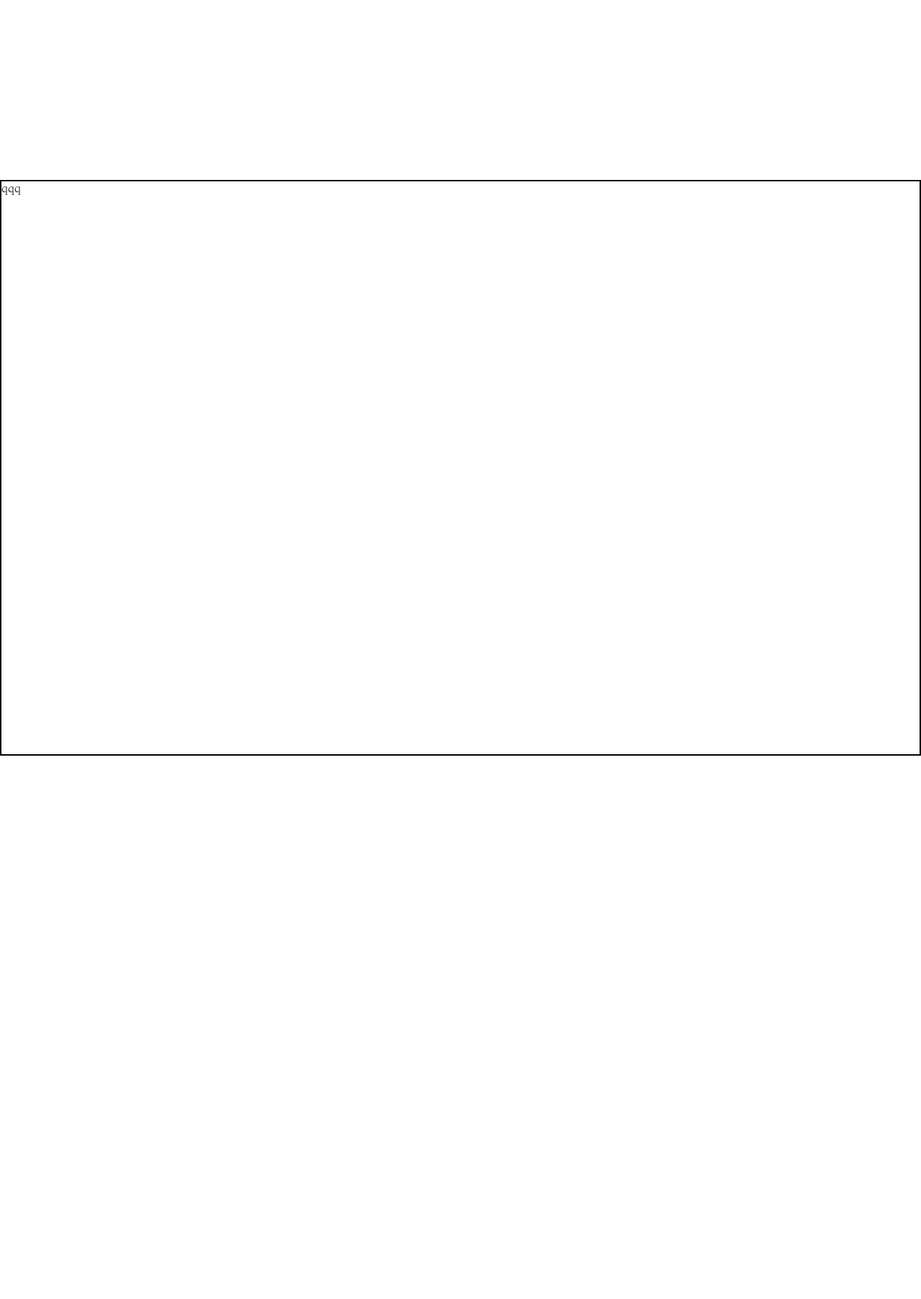
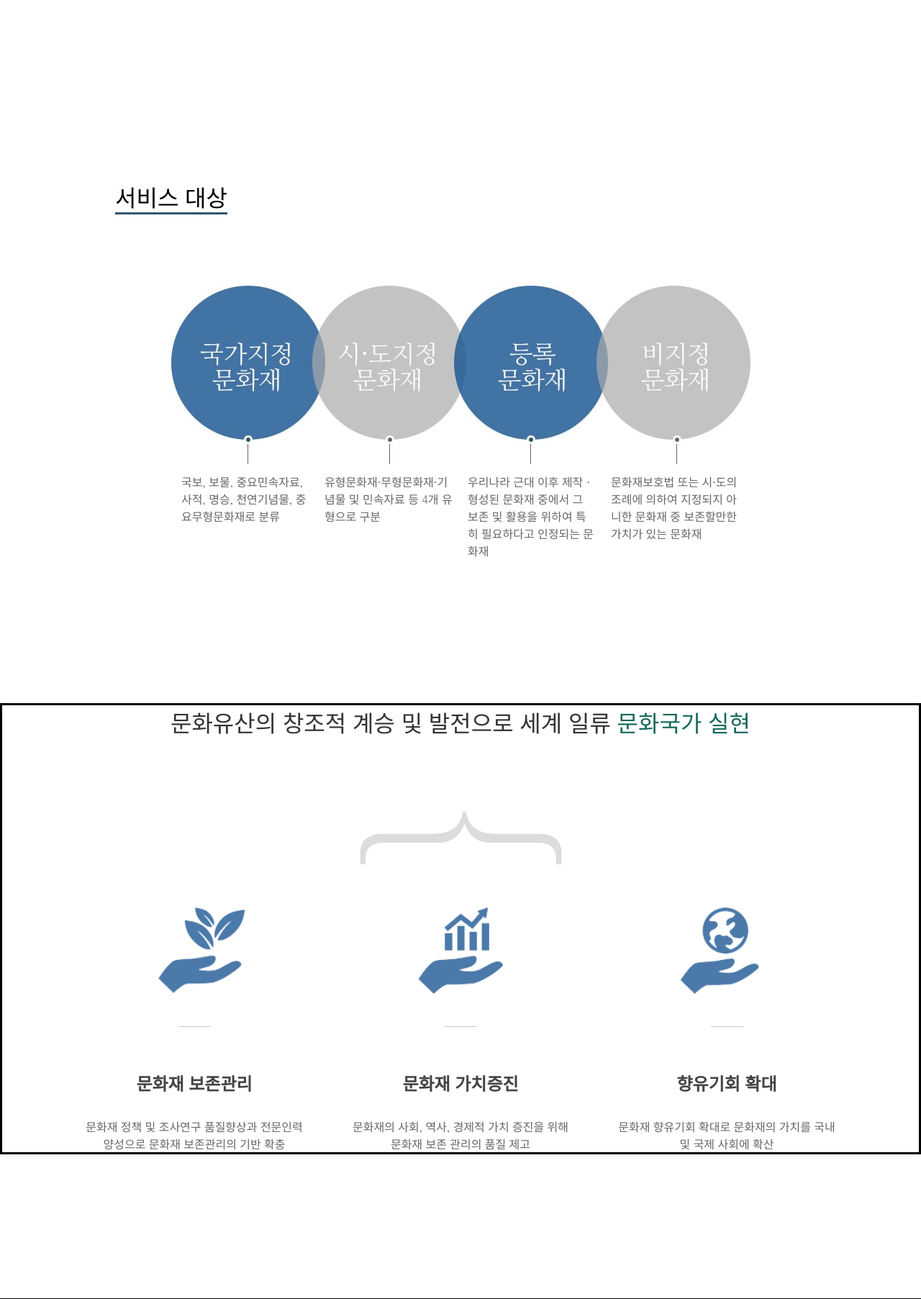
Before and after one commit to wlsn0105/Cultural-Heritage-Image-Classification, a Flask app: page / in a window 1280 px wide. Shown: the part 4188-5993 px from the top of the page at 72% size. Before the commit the page ends 5238 px from the top, so only its background shows below. Run offline with Flask 3, Linux system fonts and the light colour scheme.

Commit message:
Feat: 문화재 가치 설명 추가

```diff
--- a/static/css/main.css
+++ b/static/css/main.css
@@ -11,6 +11,7 @@ html,
 ul,
 li,
 h2,
+h3,
 p {
     margin: 0;
     padding: 0;
@@ -306,10 +307,123 @@ a:hover {
     color: #444;
 }
 
-.header-border {
-    width: 40px;
-    background-color: #2f566e;
-    height: 4px;
-    margin-top: -12px;
-    margin-bottom: 12px;
+/* 서비스 타겟 영역 */
+.service-target {
+    /* border: solid 3px red; */
 }
+
+.service-target-title {
+    /* border: solid 3px black; */
+    width: fit-content;
+    font-size: 2rem;
+    margin-left: 160px;
+    text-decoration: underline 3px #2f566e;
+    text-underline-offset: 8px;
+}
+
+.service-target-culture {
+    /* border: solid 3px brown; */
+    width: 100%;
+    display: flex;
+    justify-content: center;
+    align-items: center;
+    flex-direction: column;
+    margin-top: 100px;
+}
+
+.service-target-content {
+    /* border: solid 3px blue; */
+    display: flex;
+    justify-content: center;
+    margin-top: 12px;
+    margin-bottom: 200px;
+}
+
+.culture-content {
+    width: 179px;
+    /* border: solid 3px purple; */
+    margin-right: 20px;
+    color: #666;
+}
+
+.culture-content:nth-child(4) {
+    margin: 0;
+}
+
+/* 문화재 가치 영역 */
+.value {
+    border: solid 3px black;
+    margin-bottom: 200px;
+}
+
+.value-title {
+    font-size: 2rem;
+    display: flex;
+    justify-content: center;
+}
+
+.value-title-black {
+    color: #333333;
+}
+
+.value-title-green {
+    color: #15685b;
+}
+
+.group-mark {
+    /* border: solid 3px beige; */
+    display: flex;
+    justify-content: center;
+    margin-top: 100px;
+}
+
+.group-culture {
+    /* border: solid 3px red; */
+    display: flex;
+    justify-content: center;
+    margin-top: 60px;
+}
+
+.culture-icon {
+    /* border: solid 3px yellow; */
+    margin: 0 120px;
+}
+
+.culture-icon img {
+    width: 120px;
+    height: 120px;
+}
+
+.value-content {
+    /* border: solid 3px blue; */
+    display: flex;
+    justify-content: center;
+    margin-top: 40px;
+}
+
+.value-content-group {
+    /* border: solid 3px deepskyblue; */
+    text-align: center;
+}
+
+.value-line {
+    width: 45px;
+    height: 1px;
+    background-color: #c6c6c6;
+    margin: 0 auto;
+}
+
+.value-content-title {
+    font-size: 1.5rem;
+    /* border: solid 3px brown; */
+    color: #444;
+    margin-top: 60px;
+}
+
+.value-content-text {
+    /* border: dashed 3px pink; */
+    color: #666;
+    width: 310px;
+    margin: 0 30px;
+    margin-top: 30px;
+}
--- a/templates/main.html
+++ b/templates/main.html
@@ -167,6 +167,73 @@
                 </div>
             </section>
 
+            <!-- 서비스 대상 영역 -->
+            <section class="service-target">
+                <div class="service-target-title">서비스 대상</div>
+                <div class="service-target-culture">
+                    <img src="/static/images/target.jpg" alt="target" />
+                    <div class="service-target-content">
+                        <p class="culture-content">
+                            국보, 보물, 중요민속자료, 사적, 명승, 천연기념물, 중요무형문화재로 분류
+                        </p>
+                        <p class="culture-content">유형문화재·무형문화재·기념물 및 민속자료 등 4개 유형으로 구분</p>
+                        <p class="culture-content">
+                            우리나라 근대 이후 제작ㆍ형성된 문화재 중에서 그 보존 및 활용을 위하여 특히 필요하다고
+                            인정되는 문화재
+                        </p>
+                        <p class="culture-content">
+                            문화재보호법 또는 시·도의 조례에 의하여 지정되지 아니한 문화재 중 보존할만한 가치가 있는
+                            문화재
+                        </p>
+                    </div>
+                </div>
+            </section>
+
+            <!-- 문화재 가치 -->
+            <section class="value">
+                <div class="value-title">
+                    <div class="value-title-black">문화유산의 창조적 계승 및 발전으로 세계 일류&nbsp;</div>
+                    <div class="value-title-green">문화국가 실현</div>
+                </div>
+                <div class="group-mark">
+                    <img src="/static/images/group-mark.png" alt="group-mark" />
+                </div>
+                <div class="group-culture">
+                    <div class="culture-icon">
+                        <img src="/static/images/icon01.png" alt="icon01" />
+                    </div>
+                    <div class="culture-icon">
+                        <img src="/static/images/icon02.png" alt="icon02" />
+                    </div>
+                    <div class="culture-icon">
+                        <img src="/static/images/icon03.png" alt="icon03" />
+                    </div>
+                </div>
+                <div class="value-content">
+                    <div class="value-content-group">
+                        <div class="value-line"></div>
+                        <h3 class="value-content-title">문화재 보존관리</h3>
+                        <p class="value-content-text">
+                            문화재 정책 및 조사연구 품질향상과 전문인력 양성으로 문화재 보존관리의 기반 확충
+                        </p>
+                    </div>
+                    <div class="value-content-group">
+                        <div class="value-line"></div>
+                        <h3 class="value-content-title">문화재 가치증진</h3>
+                        <p class="value-content-text">
+                            문화재의 사회, 역사, 경제적 가치 증진을 위해 문화재 보존 관리의 품질 제고
+                        </p>
+                    </div>
+                    <div class="value-content-group">
+                        <div class="value-line"></div>
+                        <h3 class="value-content-title">향유기회 확대</h3>
+                        <p class="value-content-text">
+                            문화재 향유기회 확대로 문화재의 가치를 국내 및 국제 사회에 확산
+                        </p>
+                    </div>
+                </div>
+            </section>
+
             <!-- sample -->
             <div class="qqq">qqq</div>
         </div>
```
Also changed, not shown: static/images/group-mark.png (added), static/images/icon01.png (added), static/images/icon02.png (added), static/images/icon03.png (added), static/images/target.jpg (added), 1 other file.
